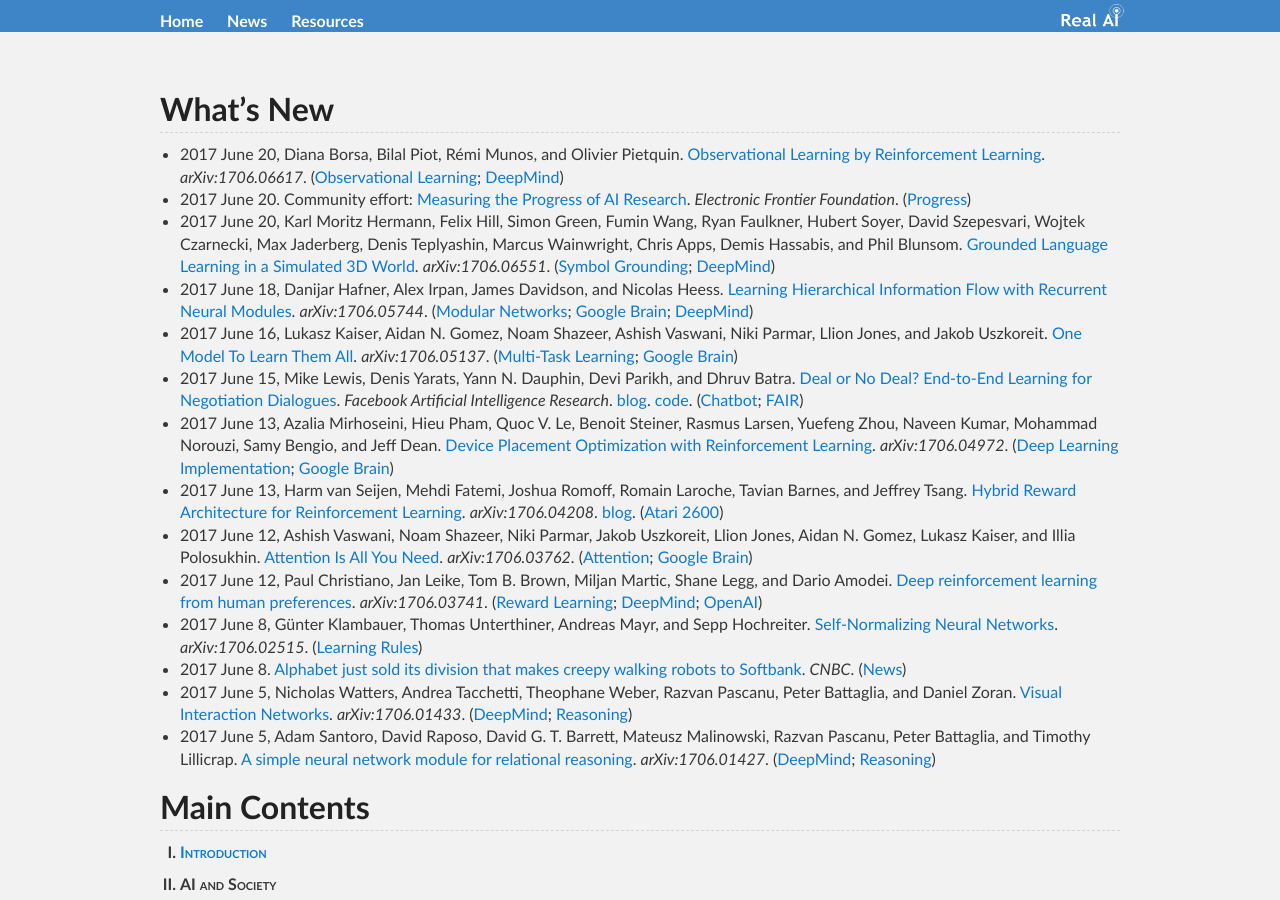
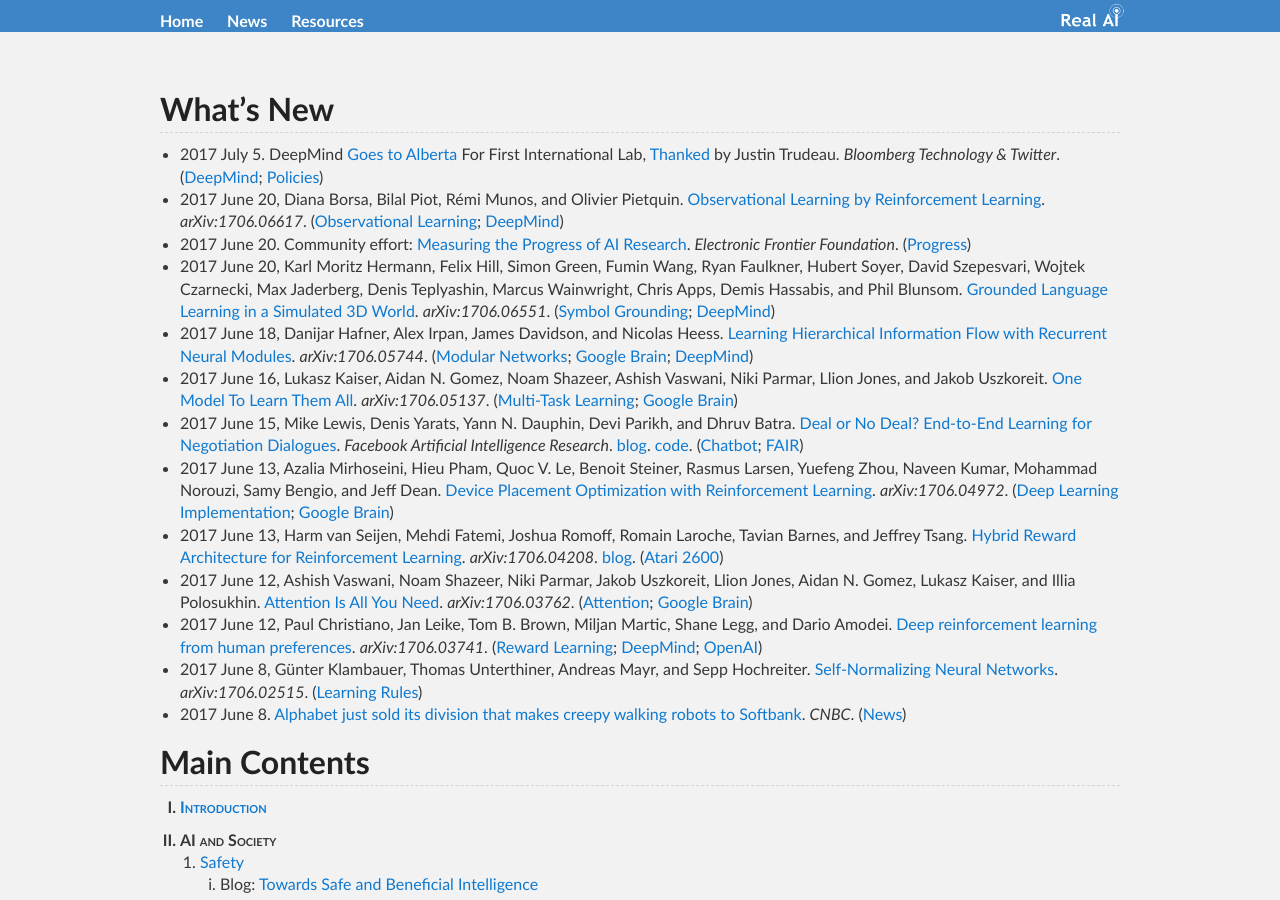
Before and after one commit to Tonywuhk/realai.org, a Jekyll site: the page built from README.md, in a window 1280 px wide and 900 px high. Built offline with Jekyll 4.4.1, drawn with Linux system fonts in a browser that asks for light colours; our own code applies the rules of GitHub Pages for plain Markdown files; comment, search, counter and statistics services are not loaded; the repository's description, which GitHub fills in, is left out.

Commit message:
DeepMind Alberta and updates

```diff
--- a/README.md
+++ b/README.md
@@ -6,6 +6,7 @@
 
 ## What's New
 
+* 2017 July 5. DeepMind [Goes to Alberta](https://www.bloomberg.com/news/articles/2017-07-05/deepmind-goes-to-alberta-for-first-international-lab) For First International Lab, [Thanked](https://twitter.com/JustinTrudeau/status/882648011616202755) by Justin Trudeau. *Bloomberg Technology & Twitter*. ([DeepMind](http://realai.org/labs/deepmind/); [Policies](http://realai.org/policies/))
 * 2017 June 20, Diana Borsa, Bilal Piot, Rémi Munos, and Olivier Pietquin. [Observational Learning by Reinforcement Learning](https://arxiv.org/abs/1706.06617). *arXiv:1706.06617*. ([Observational Learning](http://realai.org/imitation-learning/#observational-learning); [DeepMind](http://realai.org/labs/deepmind/publications/))
 * 2017 June 20. Community effort: [Measuring the Progress of AI Research](https://www.eff.org/ai/metrics). *Electronic Frontier Foundation*. ([Progress](http://realai.org/progress))
 * 2017 June 20, Karl Moritz Hermann, Felix Hill, Simon Green, Fumin Wang, Ryan Faulkner, Hubert Soyer, David Szepesvari, Wojtek Czarnecki, Max Jaderberg, Denis Teplyashin, Marcus Wainwright, Chris Apps, Demis Hassabis, and Phil Blunsom. [Grounded Language Learning in a Simulated 3D World](https://arxiv.org/abs/1706.06551). *arXiv:1706.06551*. ([Symbol Grounding](http://realai.org/symbol-grounding/); [DeepMind](http://realai.org/labs/deepmind/publications/))
@@ -18,8 +19,6 @@
 * 2017 June 12, Paul Christiano, Jan Leike, Tom B. Brown, Miljan Martic, Shane Legg, and Dario Amodei. [Deep reinforcement learning from human preferences](https://arxiv.org/abs/1706.03741). *arXiv:1706.03741*. ([Reward Learning](http://realai.org/safety/alignment/#reward-learning); [DeepMind](http://realai.org/labs/deepmind/publications/); [OpenAI](http://realai.org/labs/openai/publications/))
 * 2017 June 8, Günter Klambauer, Thomas Unterthiner, Andreas Mayr, and Sepp Hochreiter. [Self-Normalizing Neural Networks](https://arxiv.org/abs/1706.02515). *arXiv:1706.02515*. ([Learning Rules](http://realai.org/learning-rules/))
 * 2017 June 8. [Alphabet just sold its division that makes creepy walking robots to Softbank](http://www.cnbc.com/2017/06/08/alphabet-sells-boston-dynamics-and-schaft-to-softbank.html). *CNBC*. ([News](http://realai.org/news/))
-* 2017 June 5, Nicholas Watters, Andrea Tacchetti, Theophane Weber, Razvan Pascanu, Peter Battaglia, and Daniel Zoran. [Visual Interaction Networks](https://arxiv.org/abs/1706.01433). *arXiv:1706.01433*. ([DeepMind](http://realai.org/labs/deepmind/publications/); [Reasoning](http://realai.org/reasoning/))
-* 2017 June 5, Adam Santoro, David Raposo, David G. T. Barrett, Mateusz Malinowski, Razvan Pascanu, Peter Battaglia, and Timothy Lillicrap. [A simple neural network module for relational reasoning](https://arxiv.org/abs/1706.01427). *arXiv:1706.01427*. ([DeepMind](http://realai.org/labs/deepmind/publications/); [Reasoning](http://realai.org/reasoning/))
 
 ## Main Contents
 
```
Also changed, not shown: impacts.md (+1 -0 lines), labs/README.md (+1 -0 lines), labs/deepmind.md (+1 -1 lines), labs/fair-publications.md (+1 -0 lines), macro.md (+1 -0 lines), policies.md (+2 -0 lines).
